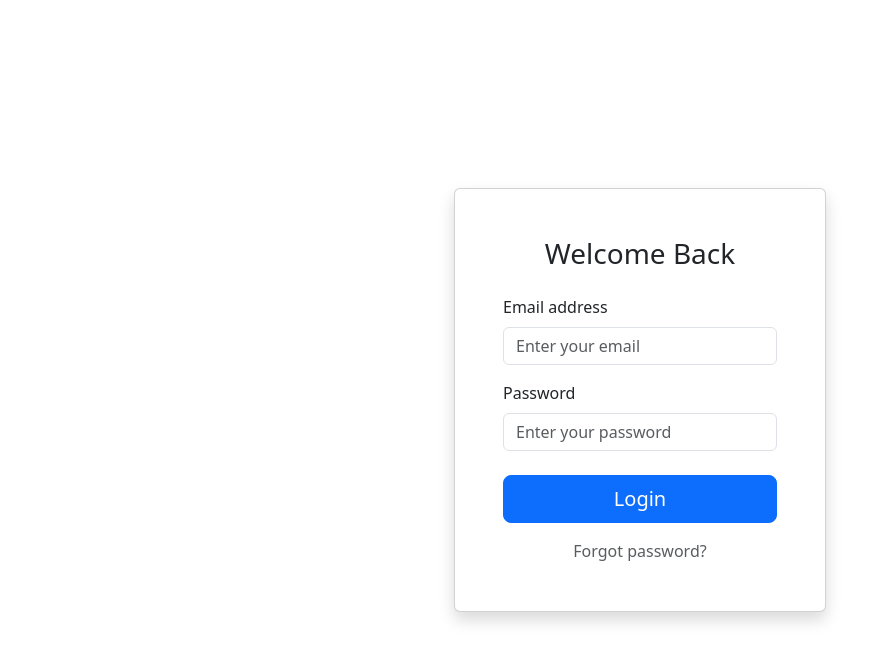
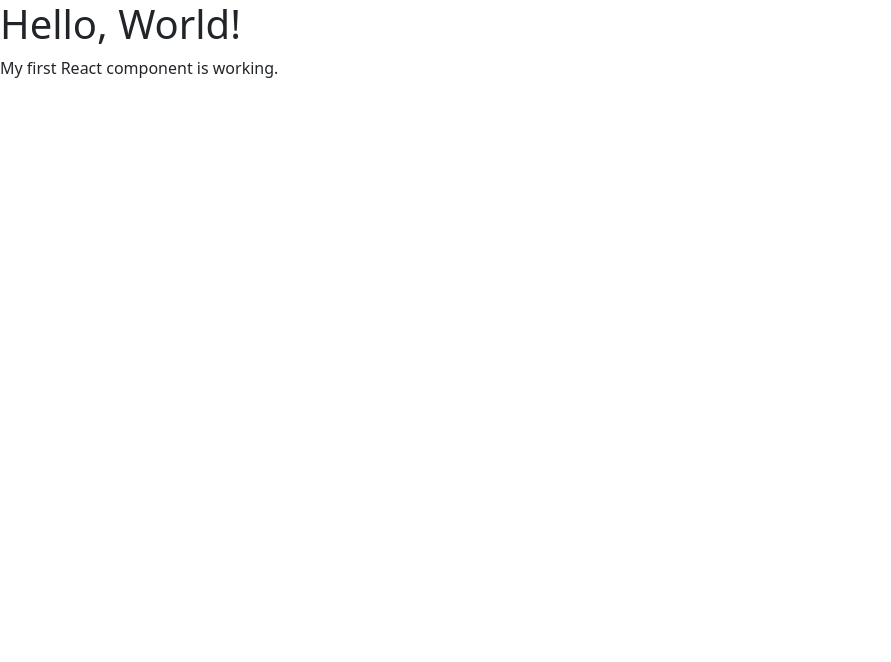
Before and after one commit to Louise-Goco/FlashAttend, a React (Create React App) app in the folder frontend/: page / in a window 1280 px wide. Shown: the top 662 px of the page, without its empty margins (0-891 px from the left). Built offline with nearby package versions, Linux system fonts and the light colour scheme.

Commit message:
created a helelo world in aadminpanel

```diff
--- a/frontend/src/App.js
+++ b/frontend/src/App.js
@@ -2,10 +2,12 @@
 import Register from "./pages/Register";
 import Profile from "./pages/Profile";
 import Login from "./pages/Login";
+import AdminPanel from "./pages/AdminPanel";
+
 import 'bootstrap/dist/css/bootstrap.min.css';
 
 function App() {
-  return <Login />;
+  return <AdminPanel />;
 }
 
 export default App;
--- a/frontend/src/pages/AdminPanel.js
+++ b/frontend/src/pages/AdminPanel.js
@@ -0,0 +1,10 @@
+function App() {
+  return (
+    <div>
+      <h1>Hello, World!</h1>
+      <p>My first React component is working.</p>
+    </div>
+  );
+}
+
+export default App;
```
